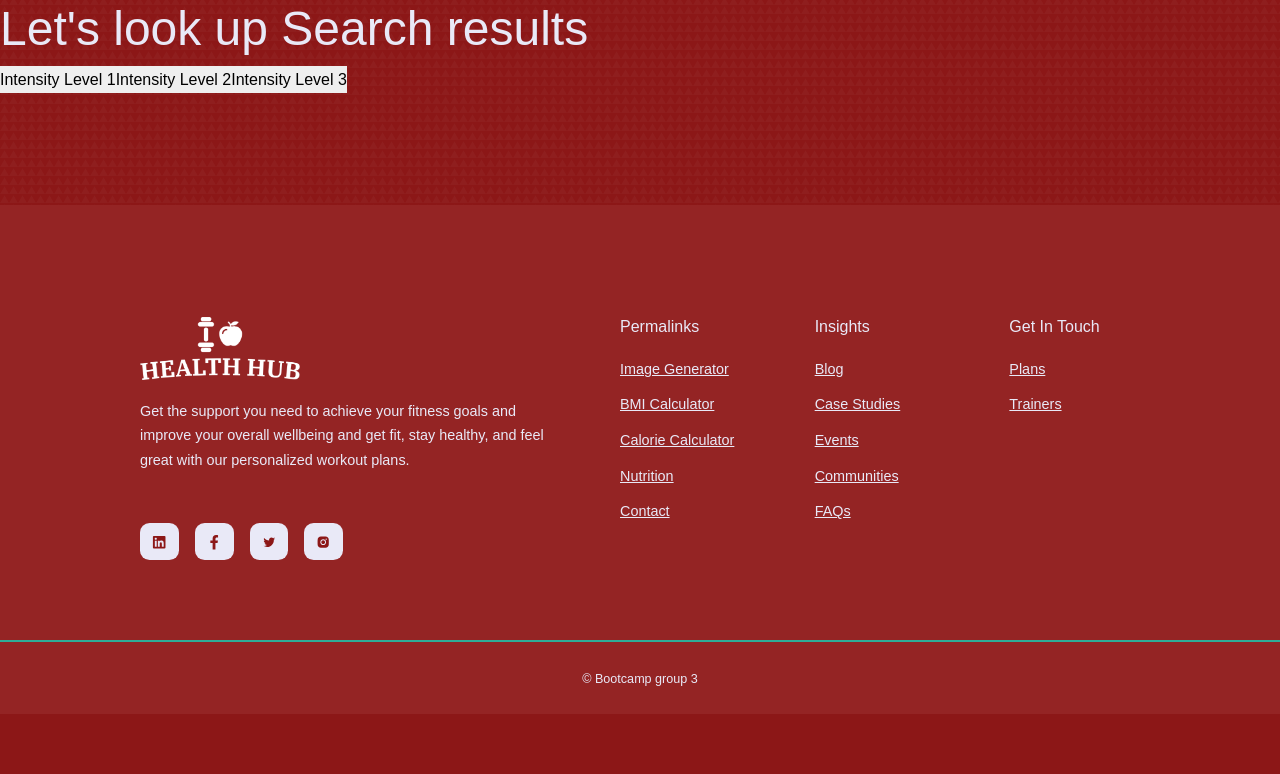
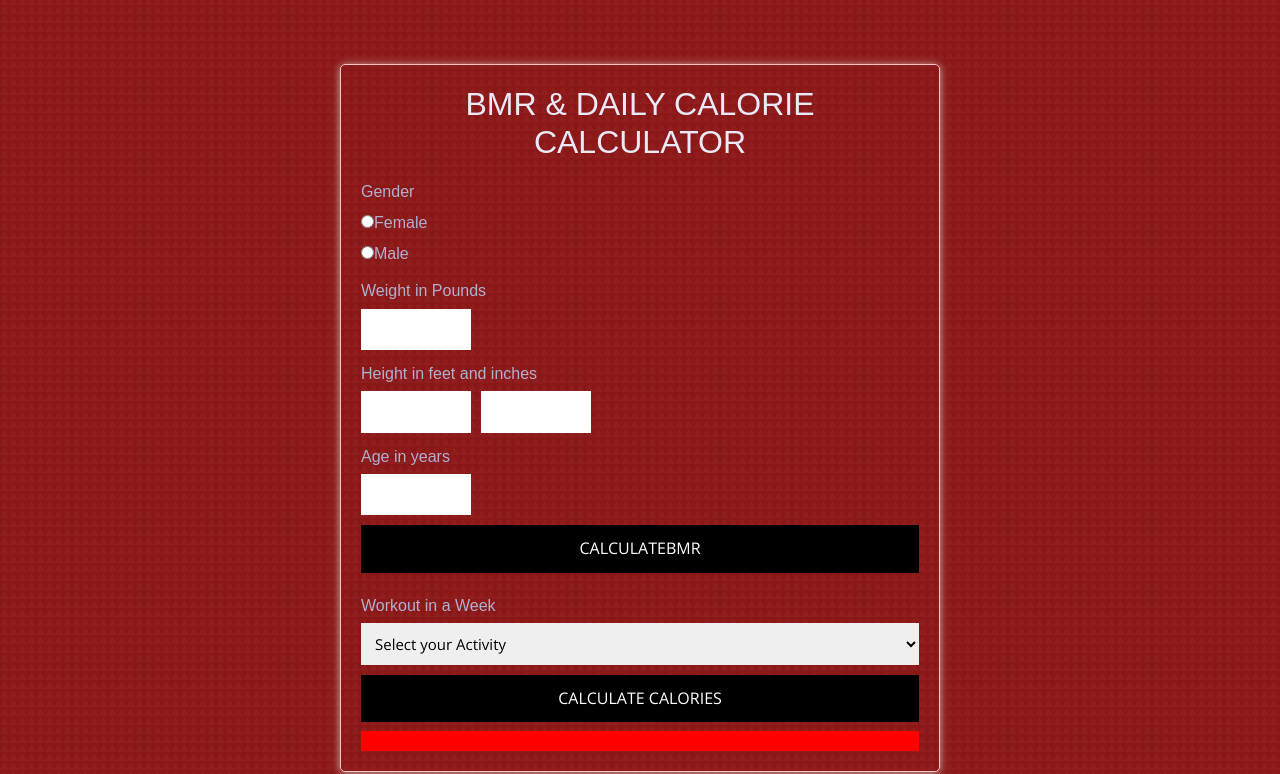
Before and after one commit to ihsanm/Health-Hub, a React (Create React App) app: page /gallery in a window 1280 px wide. Shown: the part 400-1174 px from the top of the page. Before the commit the page ends 1114 px from the top, so only its background shows below. Built offline with nearby package versions, Linux system fonts and the light colour scheme.

Commit message:
calorie calculator

```diff
--- a/src/components/CalorieCalculator/CalorieCalculator.js
+++ b/src/components/CalorieCalculator/CalorieCalculator.js
@@ -31,6 +31,7 @@ export default function CalorieSearchResults () {
     const [activities, setActivities] = useState([])
 
     return (
+
       <div className='filter-container'>
         <button onClick={() => handleClick(1)}>Intensity Level 1</button>
         <button onClick={() => handleClick(2)}>Intensity Level 2</button>
@@ -56,4 +57,6 @@ export default function CalorieSearchResults () {
       )}
     </div>
   )
+
+
 }
--- a/src/components/bodyparts.js
+++ b/src/components/bodyparts.js
@@ -1,6 +1,6 @@
 import React, { useState, useEffect } from 'react'
 import Back from './bodyparts/Back'
-import Biceps from './bodyparts/Biceps'
+import Biceps from '../../src/components/bodyparts/Biceps'
 import Triceps from './bodyparts/Triceps'
 import Chest from './bodyparts/Chest'
 import Legs from './bodyparts/Legs'
@@ -61,7 +61,7 @@ function Bodyparts () {
       </TabPanel>
 
       <TabPanel>
-        <Chest  data={muscleData} />
+        <Chest data={muscleData} />
       </TabPanel>
 
       <TabPanel>
--- /dev/null
+++ b/src/components/calorie-meter/Bmr.js
@@ -0,0 +1,224 @@
+import React, { Component } from 'react'
+import './bmr.css'
+
+class bmr extends Component {
+  constructor (props) {
+    super(props)
+    this.state = {
+      gender: '',
+      weight: '',
+      age: '',
+      heightinfeet: '',
+      heightinInches: '',
+      activity: '',
+      bmr: ''
+    }
+  }
+
+  handleChange = (age, event) => {
+    this.setState({ [age]: event.target.value })
+  }
+
+  calculationBMR () {
+    let age = this.state.age
+    let gender = this.state.gender
+    let heightinfeet = this.state.heightinfeet
+    let heightinInches = this.state.heightinInches
+    let weight = this.state.weight
+
+    if (
+      age == '' ||
+      gender == '' ||
+      heightinfeet == '' ||
+      heightinInches == '' ||
+      weight == ''
+    ) {
+      this.setState({ error: 'All fields are required!' })
+      return
+    }
+
+    let bmrcalc = ''
+    let height = heightinfeet * 30.48 + heightinInches * 2.54
+    if (gender == 2) {
+      bmrcalc = 66 + 6.2 * weight + 12.7 * height - 6.76 * age
+    } else if (gender == 1) {
+      bmrcalc = 655.1 + 4.35 * weight + 4.7 * height - 4.7 * age
+    }
+
+    this.setState({ error: '' })
+    this.setState({ bmr: bmrcalc })
+
+    let activitySug = ';'
+    if (bmrcalc <= 1926) {
+      activitySug = 'Suggestion: little or no exercise.'
+    } else if (bmrcalc > 1926 && bmrcalc <= 2207) {
+      activitySug = 'Suggestion: Exercise 1-3 times/week.'
+    } else if (bmrcalc > 2207 && bmrcalc <= 2351) {
+      activitySug = 'Suggestion: Exercise 4-5 times/week.'
+    } else if (bmrcalc > 2351 && bmrcalc <= 2488) {
+      activitySug =
+        'Suggestion: Daily exercise or intense exercise 3-4 times/week.'
+    } else if (bmrcalc > 2488 && bmrcalc <= 2796) {
+      activitySug = 'Suggestion: Intense exercise 6-7 times/week.'
+    } else if (bmrcalc > 2796) {
+      activitySug = 'Very intense exercise daily, or physical job.'
+    }
+    this.setState({ sugggestion: 'Suggestion: ' + activitySug })
+
+    this.setState({ error: '' })
+    console.log(this.state.weight)
+  }
+
+  calculateKCalories () {
+    let resultPAL
+    if (this.state.activity) {
+      resultPAL = (
+        <div className='resultPAL'>{this.state.bmr * this.state.activity}</div>
+      )
+    }
+    this.setState({ pal: resultPAL })
+  }
+
+  //BMR Calculation (imperial )
+
+  render () {
+    let error
+    if (this.state.error) {
+      error = <div className='error'> {this.state.error}</div>
+    }
+
+    let resultBMR
+    if (this.state.bmr) {
+      resultBMR = <div className='result'> {this.state.bmr}</div>
+    }
+
+    let resultSug
+    if (this.state.sugggestion) {
+      resultSug = <div className='resultSug'>{this.state.sugggestion}</div>
+    }
+
+    let resultPAL
+    if (this.state.pal) {
+      resultPAL = <div className='resultSug'>{this.state.pal}</div>
+    }
+
+    return (
+      <div id='bmrcalc'>
+        <div className='form'>
+          <h2>BMR &amp; Daily Calorie Calculator</h2>
+          {error}
+          <div className='inputwrap'>
+            <label className='label'>Gender</label>
+            <label>
+              <input
+                type='radio'
+                className='genderF'
+                checked={this.state.gender === '1'}
+                onChange={event => this.handleChange('gender', event)}
+                name='gender'
+                value='1'
+              />
+              Female
+            </label>
+            <label>
+              <input
+                type='radio'
+                className='genderM'
+                checked={this.state.gender === '2'}
+                onChange={event => this.handleChange('gender', event)}
+                name='gender'
+                value='2'
+              />
+              Male
+            </label>
+          </div>
+          <div className='inputwrap'>
+            <label className='label'>Weight in Pounds</label>
+            <input
+              type='number'
+              name='weight'
+              className='weight'
+              onChange={event => this.handleChange('weight', event)}
+              value={this.state.weight}
+              min='0'
+              max='999'
+            />
+          </div>
+          <div className='inputwrap'>
+            <label className='label'>Height in feet and inches</label>
+            <input
+              type='number'
+              name='heightinfeet'
+              className='heightinfeet'
+              onChange={event => this.handleChange('heightinfeet', event)}
+              value={this.state.heightinfeet}
+              min='0'
+              max='8'
+            />
+            <input
+              type='number'
+              name='heightInches'
+              className='heightInches'
+              onChange={event => this.handleChange('heightinInches', event)}
+              value={this.state.heightinInches}
+              min='0'
+              max='11'
+            />
+          </div>
+          <div className='inputwrap'>
+            <label className='label'>Age in years</label>
+            <input
+              type='number'
+              onChange={event => this.handleChange('age', event)}
+              value={this.state.age}
+              className='age'
+              name='age'
+              min='0'
+              max='120'
+            />
+          </div>
+          <button type='button' onClick={() => this.calculationBMR()}>
+            CalculateBMR
+          </button>
+          {resultBMR}
+          {resultSug}
+          <div className='workout'>
+            <div className='inputwrap'>
+              <label className='label'>Workout in a Week</label>
+              <select
+                className='activity'
+                name='activity'
+                value={this.state.activity}
+                onChange={event => this.handleChange('activity', event)}
+              >
+                <option value=''>Select your Activity</option>
+                <option value='1.2'>
+                  Sedentary (Very little or no exercise, and desk job)
+                </option>
+                <option value='1.375'>
+                  Lightly Active (Light exercise 1 to 3 days per week)
+                </option>
+                <option value='1.55'>
+                  Moderately Active (Moderate exercise 3 to 5 days per week)
+                </option>
+                <option value='1.725'>
+                  Very Active (Heavy exercise 6 to 7 days per week)
+                </option>
+                <option value='1.9'>
+                  Extremely Active (Very intense exercise, and physical job,
+                  exercise multiple times per day)
+                </option>
+              </select>
+            </div>
+            <button type='button' onClick={() => this.calculateKCalories()}>
+              Calculate Calories
+            </button>
+          </div>
+          <div className='calorie'>{resultPAL}</div>
+        </div>
+      </div>
+    )
+  }
+}
+
+export default bmr
--- /dev/null
+++ b/src/components/calorie-meter/bmr.css
@@ -0,0 +1,145 @@
+/** @format */
+
+@import url("https://fonts.googleapis.com/css?family=Open+Sans");
+
+*,
+*:before,
+*:after {
+  box-sizing: border-box;
+}
+body {
+  padding: 0px;
+  margin: 0px;
+  background: #f4f1f1;
+  font-family: "Open Sans", sans-serif;
+  color: black;
+  font-size: 15px;
+}
+
+div#bmrcalc {
+  height: 100%;
+  width: 100%;
+  display: flex;
+  justify-content: center;
+  align-items: center;
+  margin-top: 4rem;
+
+}
+.form {
+  width: 600px;
+  background: transparent;
+  padding: 20px;
+  border: 1px solid #ffc5c5;
+  box-shadow: 0 1px 9px #cdb3b3;
+  border-radius: 5px;
+  max-width: 100%;
+}
+h2 {
+  margin: 0px;
+  text-align: center;
+  font-size: 21px;
+  text-transform: uppercase;
+  margin-bottom: 16px;
+}
+
+.inputwrap {
+  display: block;
+  width: 100%;
+  margin-bottom: 10px;
+  text-align: left;
+
+}
+
+.inputwrap label {
+  display: block;
+  font-size: 16px;
+  margin-bottom: 4px;
+
+}
+
+input[type="text"],
+input[type="number"] {
+  padding: 8px 7px;
+  width: 110px;
+  margin-right: 10px;
+
+  font-family: "Open Sans", sans-serif;
+  font-size: 15px;
+}
+input[type="text"] {
+  width: 100%;
+
+}
+
+input[type="submit"] {
+  width: 100%;
+  display: block;
+  background: transparent;
+  color: white;
+  text-transform: uppercase;
+  padding: 10px 0px;
+  border: none;
+
+  font-family: "Open Sans", sans-serif;
+  font-size: 15px;
+}
+button {
+  display: block;
+  width: 100%;
+  padding: 10px 1px;
+  background: black;
+  color: white;
+  border: none;
+  font-family: "Open Sans", sans-serif;
+  text-transform: uppercase;
+  cursor: pointer;
+  font-size: 16px;
+}
+select {
+  padding: 10px 10px;
+  width: 100%;
+  font-family: "Open Sans", sans-serif;
+  font-size: 15px;
+}
+.error {
+  background: #bf2121;
+  color: white;
+  text-align: center;
+  padding: 4px 16px;
+  margin-bottom: 15px;
+  display: inline-block;
+}
+.result {
+  background: red;
+  color: white;
+  text-align: center;
+  padding: 10px 0px;
+  margin-top: 9px;
+  font-size: 18px;
+}
+.workout {
+  margin-top: 19px;
+}
+.calorie {
+  background: red;
+  color: white;
+  text-align: center;
+  padding: 10px 0px;
+  margin-top: 9px;
+  font-size: 18px;
+}
+
+@media only screen and (max-width: 500px) {
+  div#bmrcalc {
+    align-items: end;
+  }
+}
+.text {
+  font-style: italic;
+}
+.p {
+  font-size: 15px;
+  font-style: italic;
+  color: white;
+  font-weight: bold;
+}
--- a/src/pages/calorie-calculator/Caloriecalulator.jsx
+++ b/src/pages/calorie-calculator/Caloriecalulator.jsx
@@ -2,12 +2,14 @@ import React from "react";
 import "./caloriecalculator.css";
 import HeaderImage from "../../images/header_bg_3.jpg";
 import Header from "../../components/Header";
-import CalorieSearchResults from "../../components/CalorieCalculator/CalorieCalculator";
-
+// import CalorieSearchResults from "../../components/CalorieCalculator/CalorieCalculator";
+import CalorieMeter from '../../components/calorie-meter/Bmr'
 
 const Gallery = () => {
   return (
 <>
+
+
 	<Header title="Calorie Calculator" image={HeaderImage}>
 	A calorie calculator can also be a useful tool for healthcare professionals,
 	nutritionists, and fitness coaches who are working with clients to develop personalized
@@ -16,7 +18,17 @@ const Gallery = () => {
 	a safe and effective manner.
 	</Header>
 
-	<CalorieSearchResults/>
+
+
+
+	{/* <CalorieSearchResults/> */}
+
+	<CalorieMeter/>
+
+
+
+
+
 
 </>
   )
```
